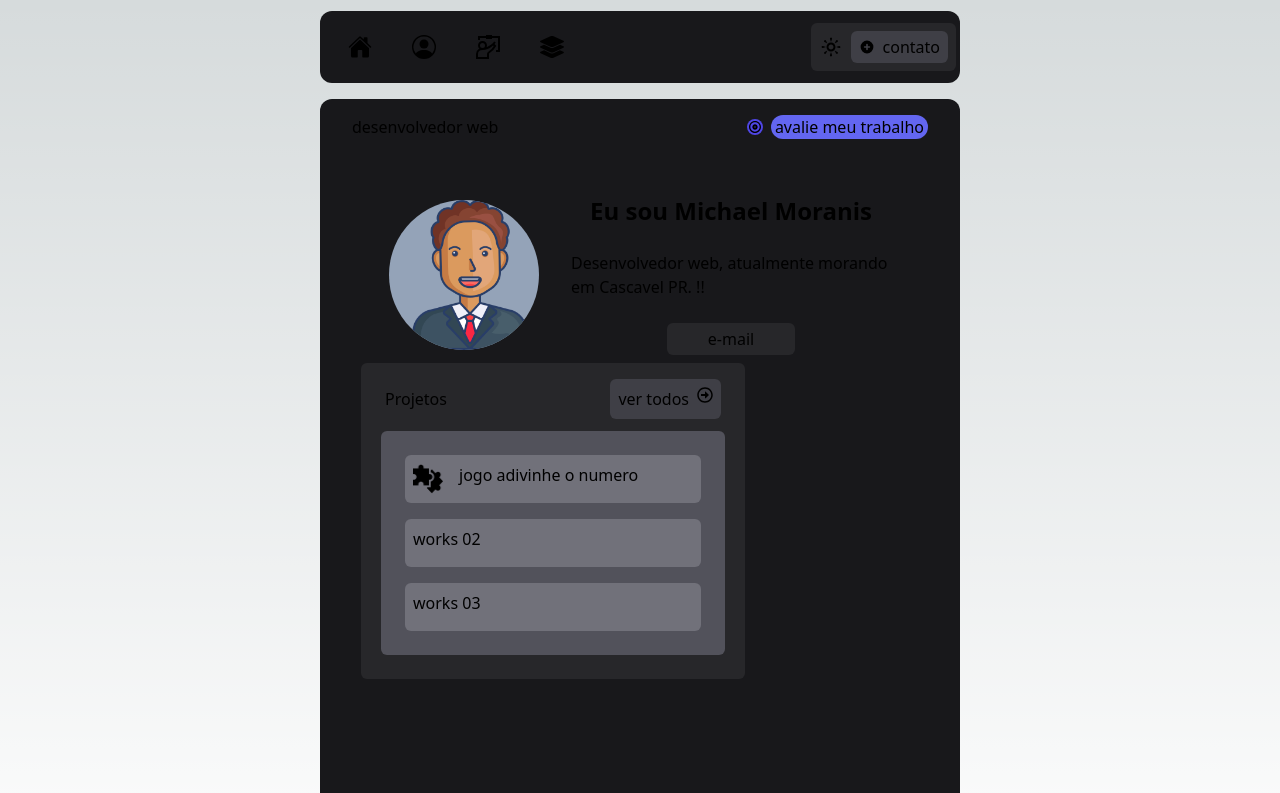
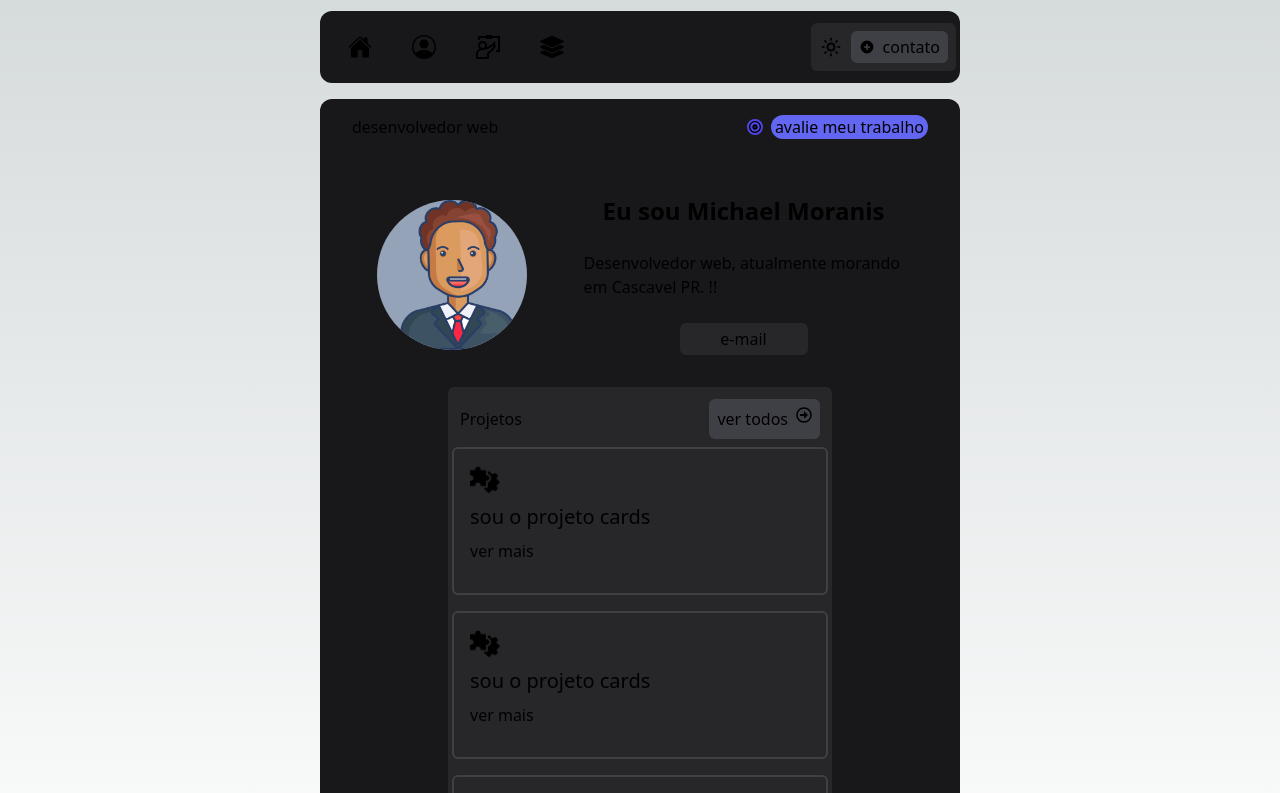
Before and after one commit to MichaelMoranis/portifolio, a Next.js app: page / in a window 1280 px wide. Shown: the top 793 px of the page. Built offline with nearby package versions, Linux system fonts and the light colour scheme.

Commit message:
style: add styles w-full works and cards

```diff
--- a/src/app/components/Cards/page.tsx
+++ b/src/app/components/Cards/page.tsx
@@ -1,14 +1,24 @@
-"use client"
+"use client";
 
 import Image from "next/image";
+import { ReactNode } from "react";
 
-export default function Cards() {
+interface ParentsProps {
+  children: string;
+  link: string
+}
+
+export default function Cards({ children, link }: ParentsProps) {
   return (
-    <section className="flex justify-start p-4 bg-zinc-600 rounded-md mb-4">
-      <div className="flex flex-col justify-center p-2 w-full gap-4">
-        <div className="flex flex-row gap-4 h-12 bg-zinc-500 p-2 w-full rounded-md"><Image width={30} height={30} src="/icon.png" alt="" /><a href="https://github.com/MichaelMoranis/adivinhe-o-numero">jogo adivinhe o numero</a></div>
-        <div className="h-12 bg-zinc-500 p-2 w-full rounded-md">works 02</div>
-        <div className="h-12 bg-zinc-500 p-2 w-full rounded-md">works 03</div>
+    <section className="flex justify-center border-2 border-current border-zinc-700 bg-zinc-800 gap rounded-md">
+      <div className="flex flex-col justify-around p-2 w-full gap-2">
+        <div className="flex flex-col h-32 gap-2 p-2 w-full rounded-md">
+          <Image width={30} height={30} src="/icon.png" alt="icon for works" />
+          <h3 className="text-xl">
+            {children}
+          </h3>
+          <a className="text-start w-20" href={link}>ver mais</a>
+        </div>
       </div>
     </section>
   );
--- a/src/app/components/Projects/page.tsx
+++ b/src/app/components/Projects/page.tsx
@@ -1,11 +1,15 @@
-"use client"
+"use client";
 
 import { FaRegArrowAltCircleRight } from "react-icons/fa";
-import Cards from "../Cards/page";
 import Link from "next/link";
 import { motion } from "framer-motion";
+import Cards from "../Cards/page";
 
-export default function Projects() {
+interface Props {
+  html_url: string;
+}
+
+export default function Projects({ html_url }: Props) {
   return (
     <motion.div
       initial={{ x: 300, opacity: 0 }}
@@ -14,10 +18,10 @@ export default function Projects() {
       transition={{
         type: "spring",
         stiffness: 260,
-        damping: 20,
+        damping: 40,
       }}
     >
-      <div className="px-4 bg-zinc-800 w-96 justify-center rounded-md p-2">
+      <div className="bg-zinc-800 w-96  justify-between rounded-md p-1">
         <div className="flex items-center justify-between p-2 rounded-md">
           <div>Projetos</div>
           <div>
@@ -27,8 +31,10 @@ export default function Projects() {
             </button>
           </div>
         </div>
-        <div className="m-1">
-          <Cards />
+        <div className="flex flex-col gap-4">
+          <Cards link={html_url}>sou o projeto cards</Cards>
+          <Cards link={html_url}>sou o projeto cards</Cards>
+          <Cards link={html_url}>sou o projeto cards</Cards>
         </div>
       </div>
     </motion.div>
--- a/src/app/components/Works/page.tsx
+++ b/src/app/components/Works/page.tsx
@@ -3,9 +3,17 @@
 import { motion } from "framer-motion";
 import { useEffect, useState } from "react";
 import Description from "../Description/page";
+import Cards from "../Cards/page";
+
+ interface Repo {
+  id: number;
+  name: string;
+  html_url: string;
+  // Adicione outras propriedades conforme necessário
+}
 
 export default function Works() {
-  const [repos, setRepos] = useState([]);
+  const [repos, setRepos] = useState<Repo[]>([]);
 
   useEffect(() => {
     async function SearchRepo() {
@@ -17,6 +25,7 @@ export default function Works() {
           throw new Error("deu tudo errado na requisicao");
         }
         const data = await response.json();
+        console.log(data)
         setRepos(data);
       } catch (error) {
         console.log(`deu tudo errado aqui tambem no catch ${error}`);
@@ -37,13 +46,14 @@ export default function Works() {
           stiffness: 260,
           damping: 20,
         }}
-
       >
-        <div className=" bg-zinc-600 px-2 m-4 rounded-md">
-          <ul>
+        <div className=" bg-zinc-800 w-full  px-2  py-4 rounded-md">
+          <ul className="flex flex-col gap-4">
             {repos.map((repo) => (
-              <li key={repo.id}>
-                <li>{repo.name}</li>
+              <li key={repo.id} className="rounded-md">
+                <Cards key={repo.id} link={repo.html_url}>
+                 {repo.name}
+                </Cards>
               </li>
             ))}
           </ul>
--- a/src/app/page.tsx
+++ b/src/app/page.tsx
@@ -4,9 +4,9 @@ import Projects from "./components/Projects/page";
 export default function Home() {
   return (
     <>
-      <section>
+      <section className="flex flex-col items-center w-full gap-6">
         <Description />
-        <Projects />
+        <Projects html_url="#" />
       </section>
     </>
   );
```
Lines whose indentation alone changed are shown as unchanged.
